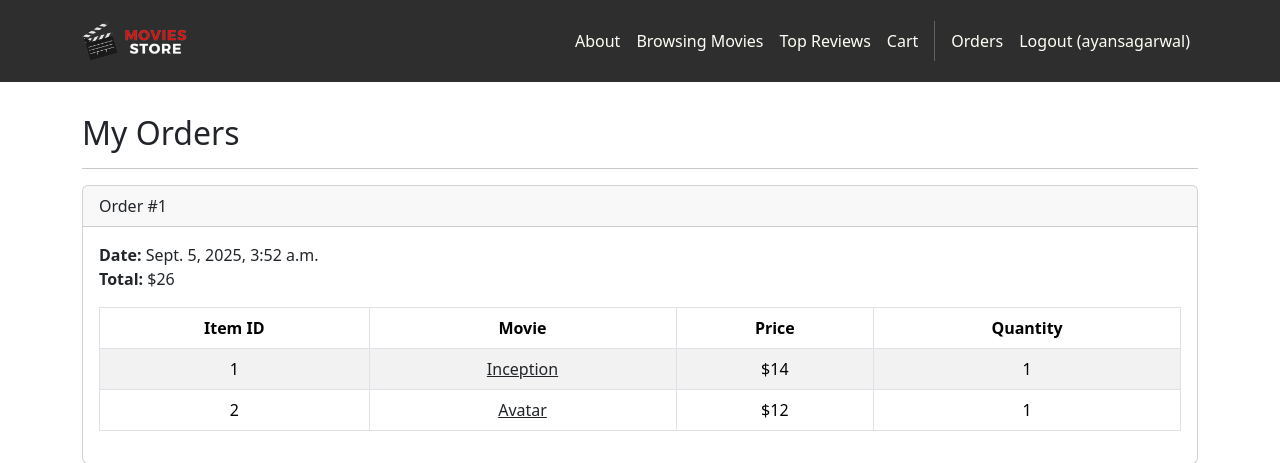
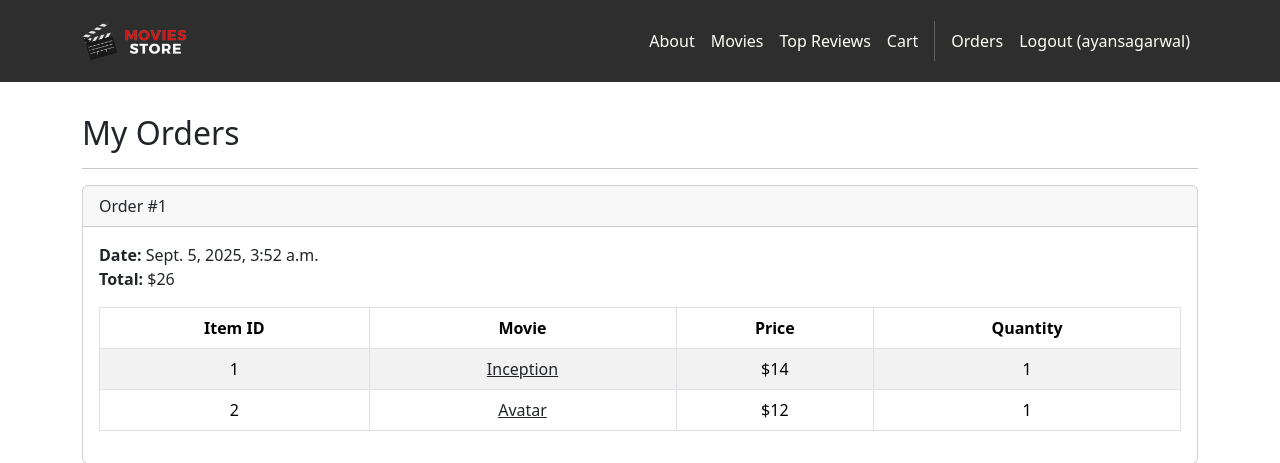
Before and after one commit to ayansagarwal/moviesstore, a Django app: page /accounts/orders/ in a window 1280 px wide. Shown: the top 463 px of the page. Run offline with Django 5.2, Linux system fonts and the light colour scheme; a user stored in the database is signed in; data comes from the database, SQL or seed files in the repository; both versions use the stored data as it was after the commit; some libraries are stand-ins or nearby versions.

Commit message:
minor changes

```diff
--- a/moviesstore/templates/base.html
+++ b/moviesstore/templates/base.html
@@ -28,7 +28,7 @@
             <a class="nav-link"
               href="{% url 'home.about' %}">About</a>
             <a class="nav-link" href=
-              "{% url 'movies.index' %}">Browsing Movies</a>
+              "{% url 'movies.index' %}">Movies</a>
             <a class="nav-link" href="{% url 'movies.top_reviews' %}">Top Reviews</a>
             <a class="nav-link"
               href="{% url 'cart.index' %}">Cart</a>
```
Also changed, not shown: db.sqlite3, media/movie_images/titanic.jpg (added), 1 other file.
